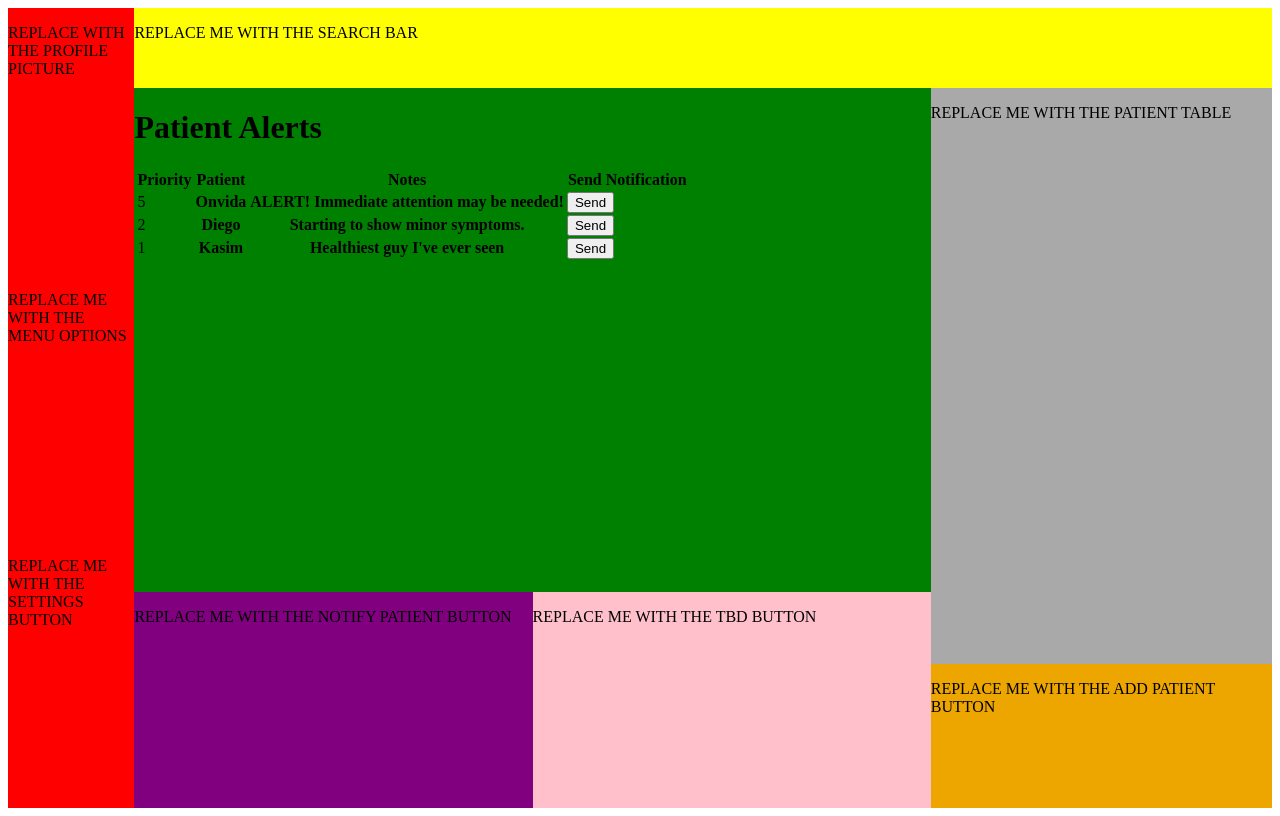
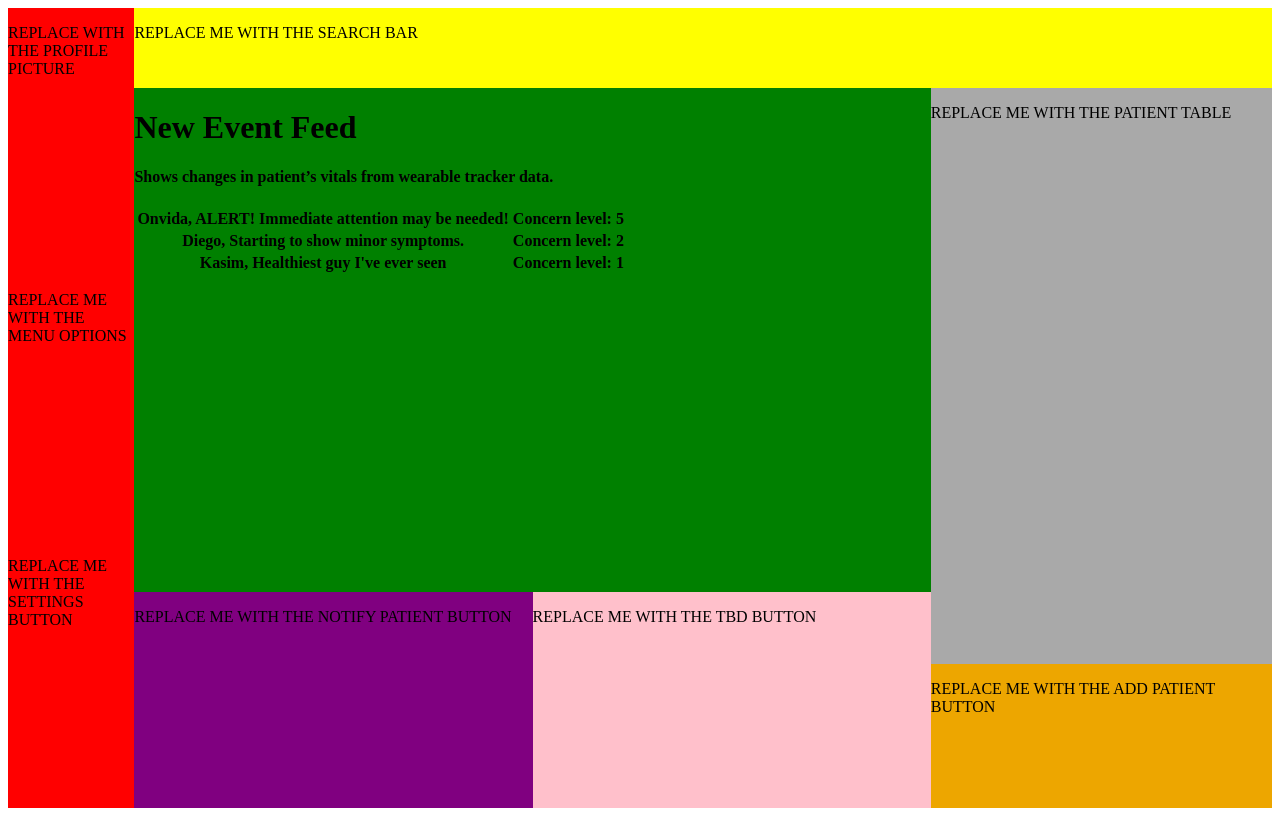
Before and after one commit to awb8593/HackHarvard, an Angular app in the folder frontend/: page /alertPage in a window 1280 px wide. Built offline with nearby package versions, Linux system fonts and the light colour scheme.

Commit message:
Fixed format for Alert Table to match Events Feed from mockup

```diff
--- a/frontend/src/app/alert-table/alert-table.component.html
+++ b/frontend/src/app/alert-table/alert-table.component.html
@@ -1,20 +1,11 @@
 <div>
-    <h1>Patient Alerts</h1>
+    <h1>New Event Feed</h1>
+    <h4>Shows changes in patient’s vitals from wearable tracker data.</h4>
     <table>
-        <thead>
-            <tr>
-                <th>Priority</th>
-                <th>Patient</th>
-                <th>Notes</th>
-                <th>Send Notification</th>
-            </tr>
-        </thead>
         <tbody>
             <tr *ngFor="let patientAlert of currentProvider.patientAlerts">
-                <td>{{ patientAlert.priority }}</td>
-                <th>{{ patientAlert.patient.name }}</th>
-                <th>{{ patientAlert.notes }}</th>
-                <button>Send</button>
+                <th>{{ patientAlert.patient.name }}, {{ patientAlert.notes }} </th>
+                <th> Concern level: {{ patientAlert.priority }}</th>
             </tr>
         </tbody>
     </table>
```
